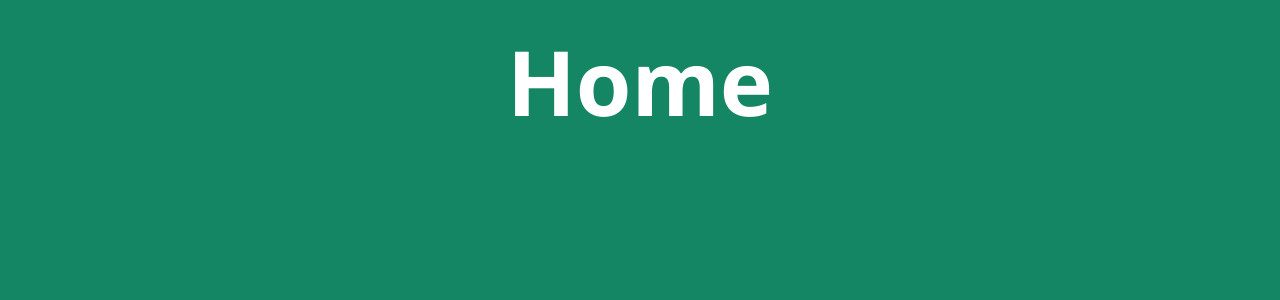
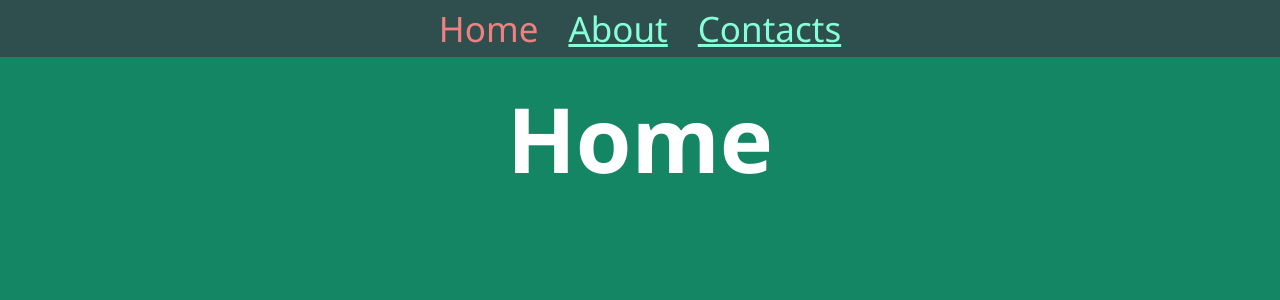
Before and after one commit to OlegParamey/front-endMiniProjects, a React (Create React App) app in the folder react-projects/26-react-router/: page / in a window 1280 px wide. Shown: the top 300 px of the page. Built offline with nearby package versions, Linux system fonts and the light colour scheme; the HTML template or start-up script is replaced by a standard one.

Commit message:
added new components to the project, practiced React Route, React Routes, BrowserRouter, and react-router-dom build-in component <Outlet> to display other pathes

```diff
--- a/react-projects/26-react-router/src/App.css
+++ b/react-projects/26-react-router/src/App.css
@@ -1,5 +1,32 @@
 .App {
   text-align: center;
+}
+
+/* Used by default with NavLink
+/*
+.active {
+  color: lightcoral;
+  text-decoration: none;
+}
+  */
+
+.activeLink {
+  color: lightcoral;
+  text-decoration: none;
+}
+
+a {
+  color: rgb(134, 255, 215);
+  font-size: 35px;
+}
+
+nav {
+  background-color: darkslategray;
+  padding: 5px;
+}
+
+nav a {
+  margin: 15px;
 }
 
 button {
--- a/react-projects/26-react-router/src/App.js
+++ /dev/null
@@ -1,19 +0,0 @@
-import { BrowserRouter, Routes, Route } from 'react-router-dom'
-import './App.css'
-
-function App() {
-  return (
-    <BrowserRouter>
-      <div className="App">
-        <Routes>
-          <Route path="*" element={<h1>Not Found</h1>} />
-          <Route path="/" element={<h1>Home</h1>} />
-          <Route path="about" element={<h1>About</h1>} />
-          <Route path="contacts" element={<h1>Contacts</h1>} />
-        </Routes>
-      </div>
-    </BrowserRouter>
-  )
-}
-
-export default App
--- /dev/null
+++ b/react-projects/26-react-router/src/App.jsx
@@ -0,0 +1,26 @@
+import { BrowserRouter, Routes, Route } from 'react-router-dom'
+import './App.css'
+import About from './components/About'
+import Home from './components/Home'
+import Contacts from './components/Contacts'
+import NotFound from './components/NotFound'
+import MainLayout from './layouts/MainLayout'
+
+function App() {
+  return (
+    <BrowserRouter>
+      <div className="App">
+        <Routes>
+          <Route path="/" element={<MainLayout />}>
+            <Route index element={<Home />} />
+            <Route path="about" element={<About />} />
+            <Route path="contacts" element={<Contacts />} />
+            <Route path="*" element={<NotFound />} />
+          </Route>
+        </Routes>
+      </div>
+    </BrowserRouter>
+  )
+}
+
+export default App
--- /dev/null
+++ b/react-projects/26-react-router/src/components/About.jsx
@@ -0,0 +1,9 @@
+const About = () => {
+  return (
+    <>
+      <h1>About</h1>
+    </>
+  )
+}
+
+export default About
--- /dev/null
+++ b/react-projects/26-react-router/src/components/Contacts.jsx
@@ -0,0 +1,9 @@
+const Contacts = () => {
+  return (
+    <>
+      <h1>Contacts</h1>
+    </>
+  )
+}
+
+export default Contacts
--- /dev/null
+++ b/react-projects/26-react-router/src/components/Home.jsx
@@ -0,0 +1,9 @@
+const Home = () => {
+  return (
+    <>
+      <h1>Home</h1>
+    </>
+  )
+}
+
+export default Home
--- /dev/null
+++ b/react-projects/26-react-router/src/components/Menu.jsx
@@ -0,0 +1,31 @@
+import { NavLink } from 'react-router-dom'
+
+function Menu() {
+  return (
+    <nav>
+      <NavLink
+        style={({ isActive }) =>
+          isActive ? { color: 'lightcoral', textDecoration: 'none' } : {}
+        }
+        to="."
+        end
+      >
+        Home
+      </NavLink>
+      <NavLink
+        className={({ isActive }) => (isActive ? 'activeLink' : 'link')}
+        to="about"
+      >
+        About
+      </NavLink>
+      <NavLink
+        className={({ isActive }) => (isActive ? 'activeLink' : 'link')}
+        to="contacts"
+      >
+        Contacts
+      </NavLink>
+    </nav>
+  )
+}
+
+export default Menu
--- /dev/null
+++ b/react-projects/26-react-router/src/components/NotFound.jsx
@@ -0,0 +1,5 @@
+const NotFound = () => {
+  return <h1>Not Found</h1>
+}
+
+export default NotFound
--- /dev/null
+++ b/react-projects/26-react-router/src/layouts/MainLayout.jsx
@@ -0,0 +1,13 @@
+import { Outlet } from 'react-router-dom'
+import Menu from '../components/Menu'
+
+const MainLayout = () => {
+  return (
+    <>
+      <Menu />
+      <Outlet />
+    </>
+  )
+}
+
+export default MainLayout
```
